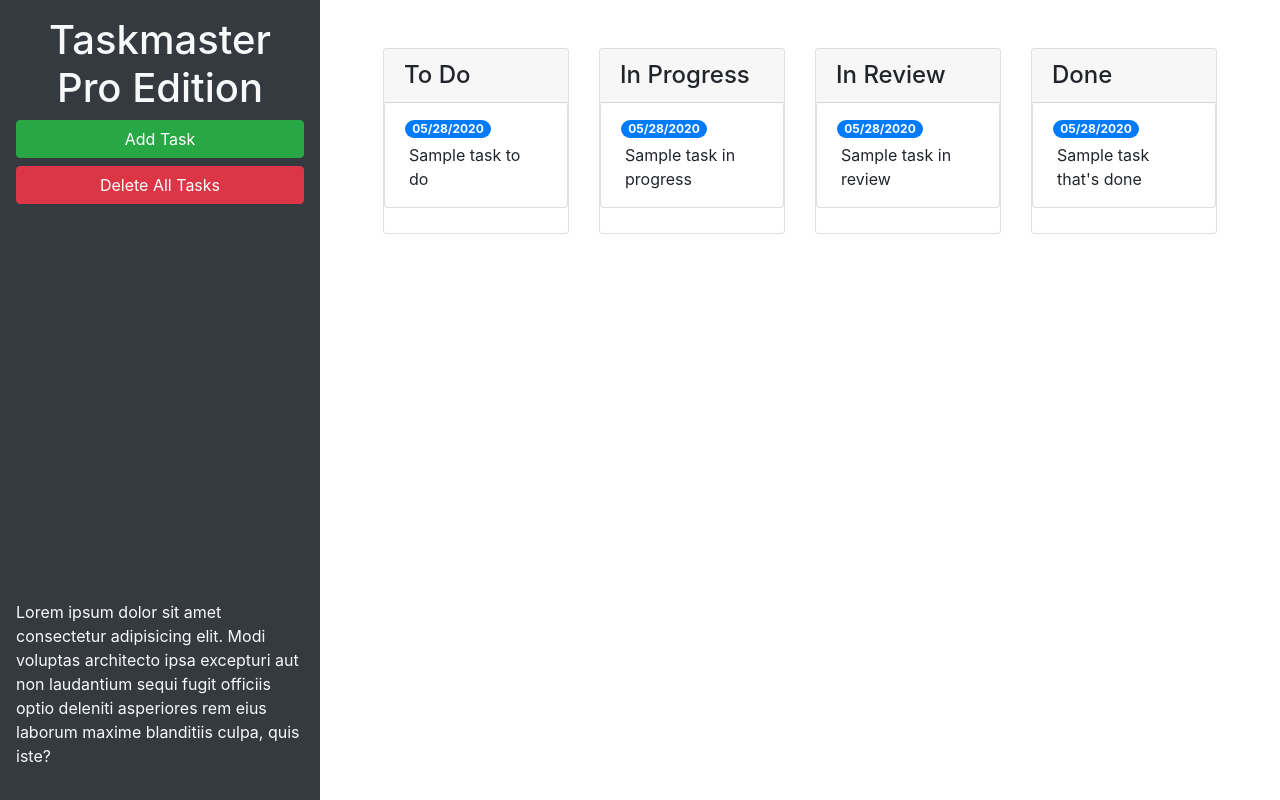
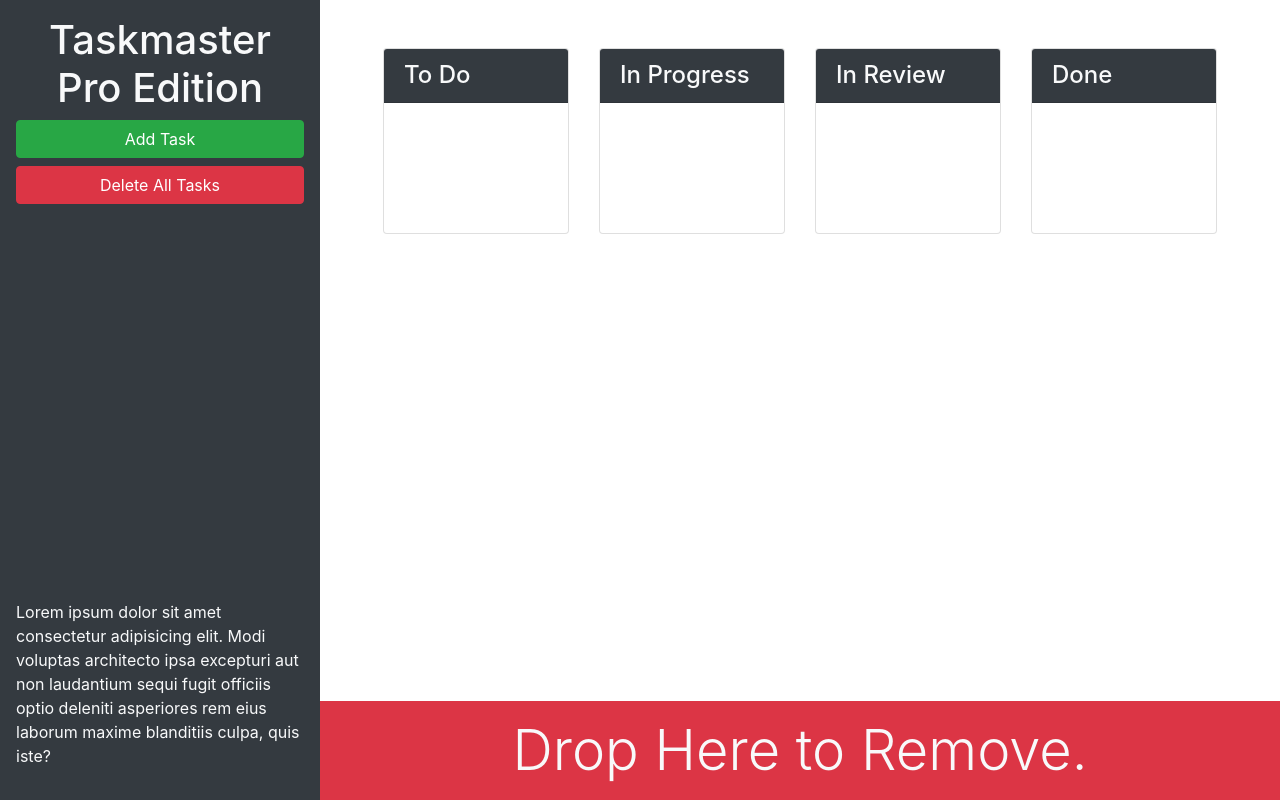
Before and after one commit to nylesor28/taskmaster-pro, a plain HTML site: page index.html in a window 1280 px wide. Drawn offline with nearby package versions, Linux system fonts and the light colour scheme.

Commit message:
format header, add dropzone, format column header

```diff
--- a/index.html
+++ b/index.html
@@ -13,28 +13,25 @@
 <body>
 
   <div class="row min-vh-100 no-gutters">
-    <header class="col-12 col-lg-3 bg-dark text-light d-flex flex-column p-4 p-lg-3">
+    <header class="col-12 col-lg-3 bg-dark text-light sticky-top d-flex flex-column p-4 p-lg-3">
       <h1 class="text-center">Taskmaster Pro Edition</h1>
       <button id="create-task" class="btn btn-block btn-success" data-toggle="modal" data-target="#task-form-modal">Add
         Task</button>
       <button id="remove-tasks" class="btn btn-block btn-danger">Delete All Tasks</button>
-      <p class="mt-auto">Lorem ipsum dolor sit amet consectetur adipisicing elit. Modi voluptas architecto ipsa
+      <p class="mt-auto d-none d-lg-block">Lorem ipsum dolor sit amet consectetur adipisicing elit. Modi voluptas architecto ipsa
         excepturi aut non
         laudantium sequi fugit officiis optio deleniti asperiores rem eius laborum maxime blanditiis culpa, quis iste?
       </p>
     </header>
-    <main class="col-12  col-lg-9">
+    <main class="col-12  col-lg-9 d-flex flex-column">
       <div class="m-5 row justify-content-around">
         <!-- todo start -->
 
         <div class="col-12 col-md-6 col-xl-3 mb-3">
           <div class="card">
-          <h4 class="card-header">To Do</h4>
+          <h4 class="card-header bg-dark text-light">To Do</h4>
           <ul id="list-toDo" class="list-group">
-            <li class="list-group-item">
-              <span class="badge badge-primary badge-pill">05/28/2020</span>
-              <p class="m-1">Sample task to do</p>
-            </li>
+
           </ul>
         </div>
       </div>
@@ -42,12 +39,9 @@
       <!-- in progress start -->
       <div class="col-12 col-md-6 col-xl-3 mb-3">
         <div class="card">
-          <h4 class="card-header">In Progress</h4>
+          <h4 class="card-header bg-dark text-light">In Progress</h4>
           <ul id="list-inProgress" class="list-group">
-            <li class="list-group-item">
-              <span class="badge badge-primary badge-pill">05/28/2020</span>
-              <p class="m-1">Sample task in progress</p>
-            </li>
+
           </ul>
         </div>
       </div>
@@ -55,12 +49,9 @@
       <!-- in review start -->
       <div class="col-12 col-md-6 col-xl-3 mb-3">
         <div class="card">
-          <h4 class="card-header">In Review</h4>
+          <h4 class="card-header bg-dark text-light">In Review</h4>
           <ul id="list-inReview" class="list-group">
-            <li class="list-group-item">
-              <span class="badge badge-primary badge-pill">05/28/2020</span>
-              <p class="m-1">Sample task in review</p>
-            </li>
+
           </ul>
         </div>
       </div>
@@ -69,16 +60,18 @@
       <!-- done start -->
       <div class="col-12 col-md-6 col-xl-3 mb-3">
         <div class="card">
-          <h4 class="card-header">Done</h4>
+          <h4 class="card-header bg-dark text-light">Done</h4>
           <ul id="list-done" class="list-group">
-            <li class="list-group-item">
-              <span class="badge badge-primary badge-pill">05/28/2020</span>
-              <p class="m-1">Sample task that's done</p>
-            </li>
+
           </ul>
         </div>
       </div>
       <!-- done end -->
+  </div>
+  <div id="trash" class="mt-auto">
+    <div class="w-100 bg-danger p-3 text-center text-light display-4">
+      Drop Here to Remove.
+    </div>
   </div>
   </main>
   </div>
```
